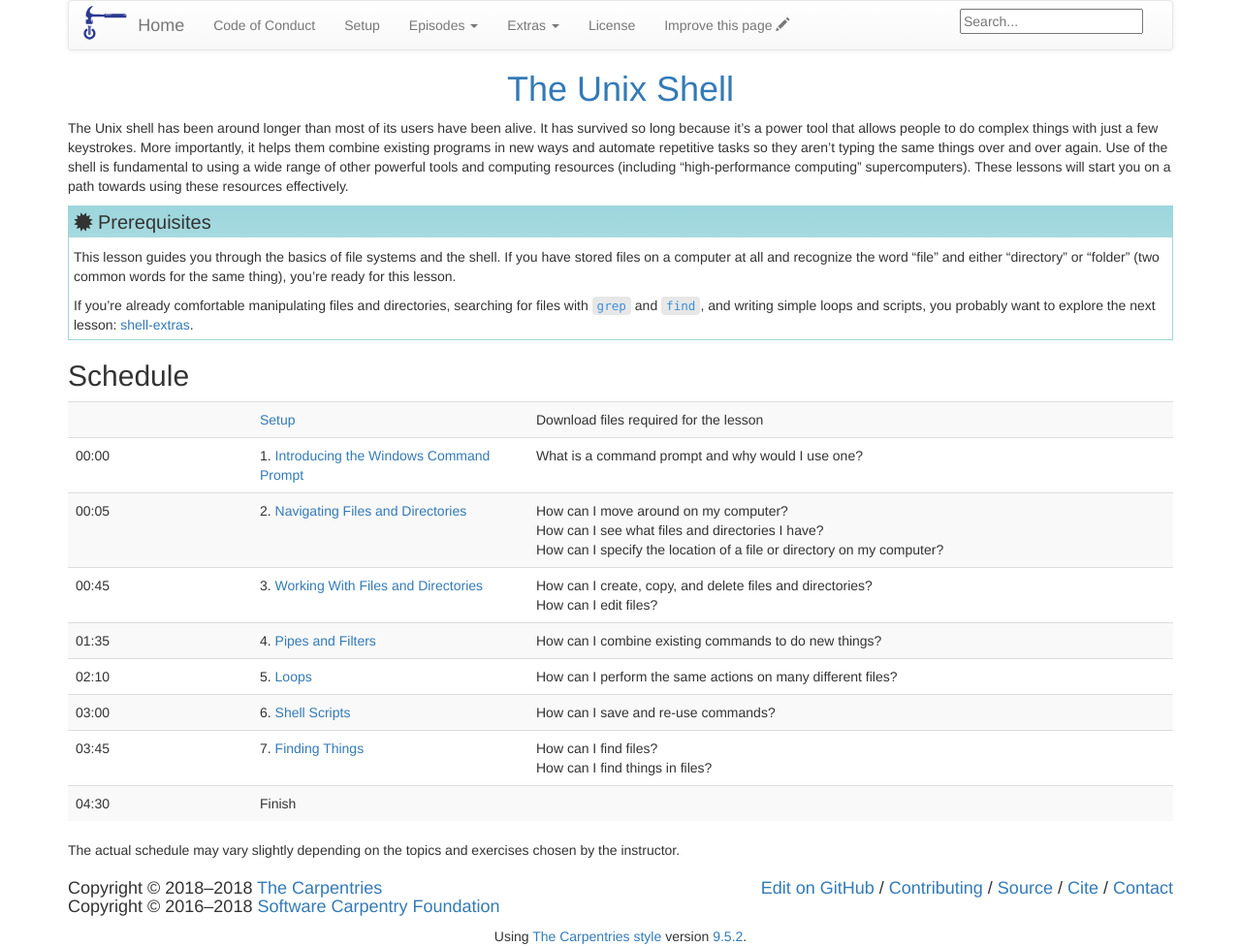
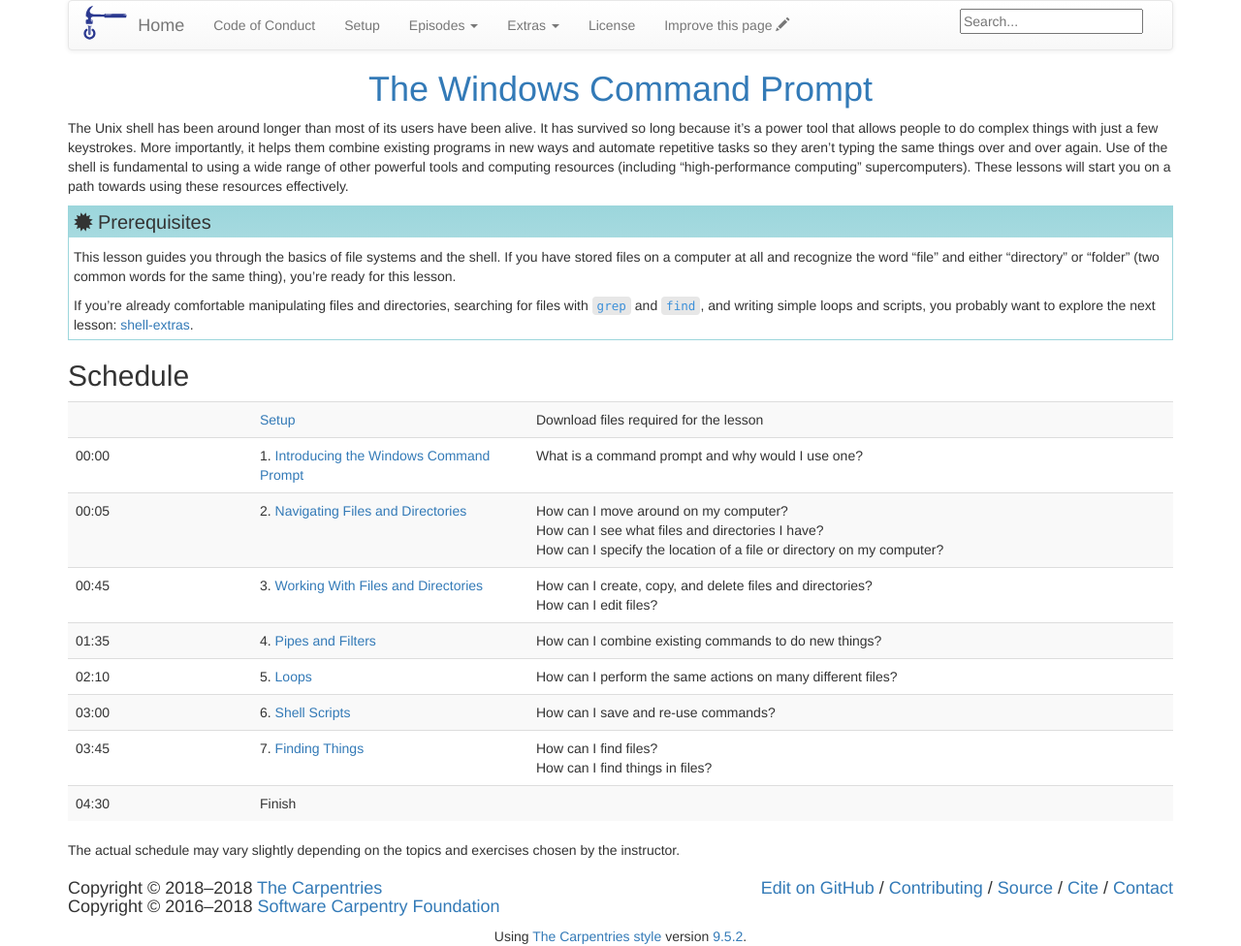
Before and after one commit to LucaDiStasio/wincmd-novice, a Jekyll site: the page built from index.md, in a window 1280 px wide. Shown: the whole page at 97% size. Built offline with Jekyll 4.4.1, drawn with Linux system fonts in a browser that asks for light colours.

Commit message:
commit on 16/10/2018 at 17:35:10

```diff
--- a/_config.yml
+++ b/_config.yml
@@ -10,7 +10,7 @@
 carpentry: "swc"
 
 # Overall title for pages.
-title: "The Unix Shell"
+title: "The Windows Command Prompt"
 
 
 #------------------------------------------------------------
```
